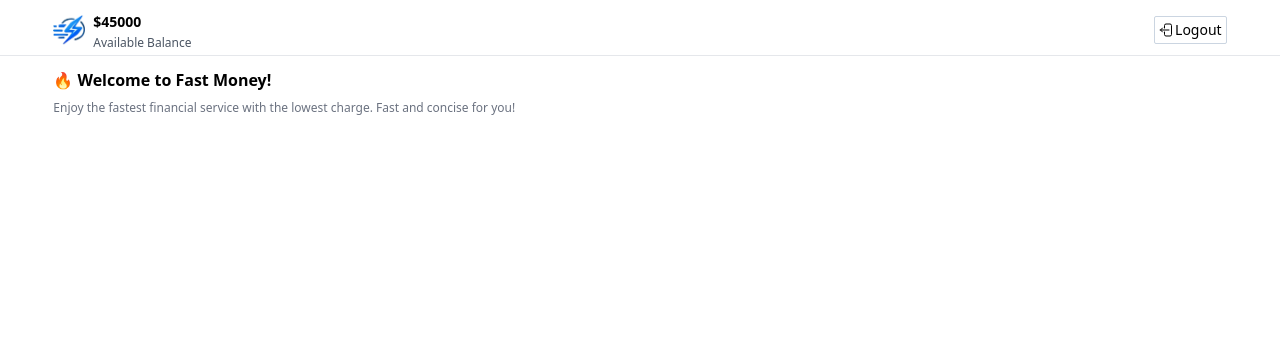
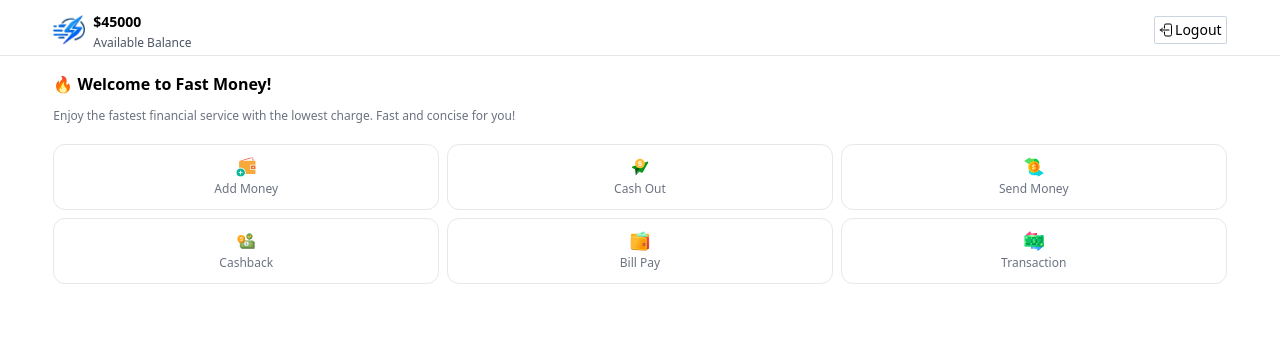
Before and after one commit to hsrokon/FLyMoney-app, a website: page home.html in a window 1280 px wide. Drawn offline with Linux system fonts and the light colour scheme.

Commit message:
Grid section completed

```diff
--- a/home.html
+++ b/home.html
@@ -18,7 +18,7 @@
                 <p class="text-xs mt-[0.2rem] text-gray-600">Available Balance</p>
             </div>
         </div>
-        <button class="text-sm flex items-center border border-slate-300 px-1 h-7 my-auto rounded-sm" onclick="logOut()">
+        <button class="text-sm flex items-center border border-slate-300 px-1 h-7 my-auto rounded-sm hover:bg-gray-100 hover:cursor-pointer transition duration-200 ease-in-out" onclick="logOut()">
             <svg xmlns="http://www.w3.org/2000/svg" fill="none" viewBox="0 0 24 24" stroke-width="1.5" stroke="currentColor" class="size-4">
                 <path stroke-linecap="round" stroke-linejoin="round" d="M8.25 9V5.25A2.25 2.25 0 0 1 10.5 3h6a2.25 2.25 0 0 1 2.25 2.25v13.5A2.25 2.25 0 0 1 16.5 21h-6a2.25 2.25 0 0 1-2.25-2.25V15m-3 0-3-3m0 0 3-3m-3 3H15" />
               </svg>
@@ -30,10 +30,20 @@
 <hr class=" w-full mt-1 bg-black">
 
     <!-- Welcome section -->
-        <div class="w-11/12 mx-auto mt-3">
+        <div class="w-11/12 mx-auto mt-4">
         <p class="font-bold">&#128293; Welcome to Fast Money!</p>
-        <p class="text-xs text-gray-500 mt-2">Enjoy the fastest financial service with the lowest charge. Fast and concise for you!</p>
+        <p class="text-xs text-gray-500 mt-3">Enjoy the fastest financial service with the lowest charge. Fast and concise for you!</p>
         </div>
+
+    <!-- Grid Section -->
+     <div class="grid grid-cols-3 grid-rows-3 gap-2 w-11/12 mx-auto mt-5">
+        <div class="border flex flex-col justify-center items-center gap-1 p-3 rounded-xl hover:bg-gray-100 hover:border-none hover:cursor-pointer transition duration-200 ease-in-out"><img class="w-5" src="Icons/AddMoney.svg" alt=""><p class="text-xs text-gray-500">Add Money</p></div>
+        <div class="border flex flex-col justify-center items-center gap-1 p-3 rounded-xl hover:bg-gray-100 hover:border-none hover:cursor-pointer transition duration-200 ease-in-out"><img class="w-5" src="Icons/CashOut.svg" alt=""><p class="text-xs text-gray-500">Cash Out</p></div>
+        <div class="border flex flex-col justify-center items-center gap-1 p-3 rounded-xl hover:bg-gray-100 hover:border-none hover:cursor-pointer transition duration-200 ease-in-out"><img class="w-5" src="Icons/MoneyTransfer.svg" alt=""><p class="text-xs text-gray-500">Send Money</p></div>
+        <div class="border flex flex-col justify-center items-center gap-1 p-3 rounded-xl hover:bg-gray-100 hover:border-none hover:cursor-pointer transition duration-200 ease-in-out"><img class="w-5" src="Icons/Bonus.svg" alt=""><p class="text-xs text-gray-500">Cashback</p></div>
+        <div class="border flex flex-col justify-center items-center gap-1 p-3 rounded-xl hover:bg-gray-100 hover:border-none hover:cursor-pointer transition duration-200 ease-in-out"><img class="w-5" src="Icons/PayBill.svg" alt=""><p class="text-xs text-gray-500">Bill Pay</p></div>
+        <div class="border flex flex-col justify-center items-center gap-1 p-3 rounded-xl hover:bg-gray-100 hover:border-none hover:cursor-pointer transition duration-200 ease-in-out"><img class="w-5" src="Icons/Transaction.svg" alt=""><p class="text-xs text-gray-500">Transaction</p></div>
+     </div>
 
     <script src="scripts/home.js"></script>
 </body>
```
Also changed, not shown: Icons/AddMoney.svg (renamed from Icons/wallet 1.svg), Icons/Bonus.svg (renamed from Icons/financial 1.svg), Icons/CashOut.svg (renamed from Icons/send 1.svg), Icons/MoneyTransfer.svg (renamed from Icons/money 1.svg), Icons/PayBill.svg (renamed from Icons/purse 1.svg), Icons/Transaction.svg (renamed from Icons/transaction 1.svg), output.css.
